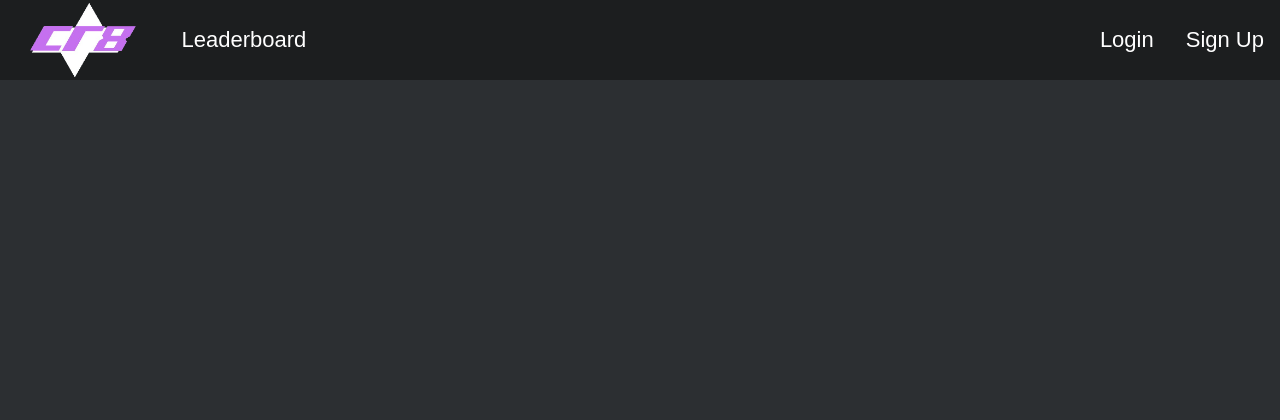
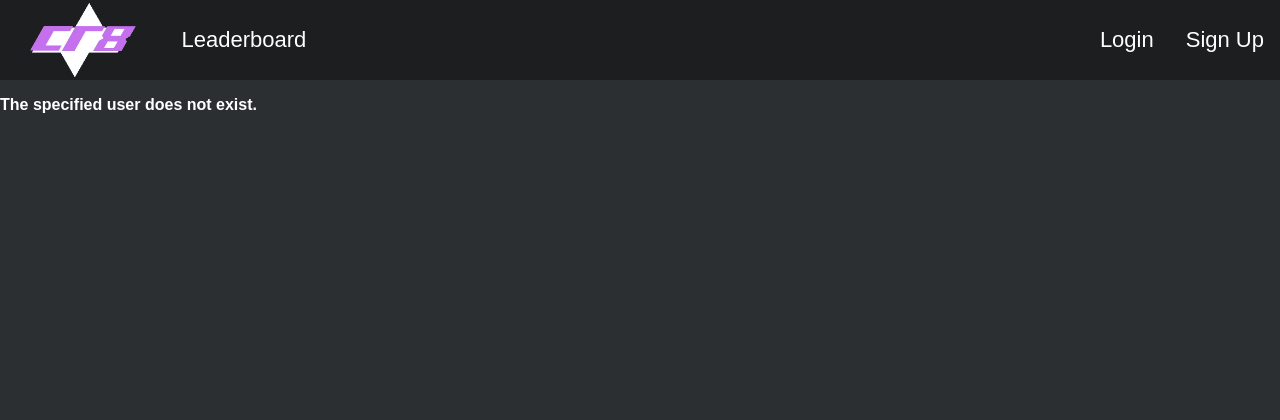
Before and after one commit to LorneBarnaby/WAD2-Team-2D, a Django app: a page that uses templates/cr8/profile.html in a window 1280 px wide. Shown: the top 420 px of the page. Run offline with Django 3.2, Linux system fonts and the light colour scheme; some libraries are stand-ins or nearby versions.

Commit message:
Completed leaderboard and profile view in views.py and added temporary html to leaderboard.html and profile.html to test the views

```diff
--- a/CR8/views.py
+++ b/CR8/views.py
@@ -4,7 +4,7 @@ from django.shortcuts import render, redirect
 from django.http import HttpResponse
 from django.urls import reverse
 
-from CR8.models import UserProfile
+from CR8.models import UserProfile, Prize, Achievement
 from .forms import UserForm, UserProfileForm
 from django.contrib.auth import authenticate, login
 from django.urls import reverse
@@ -56,7 +56,14 @@ def about_us(request):
     return render(request, 'cr8/about-us.html')
 
 def leaderboard(request):
-    return render(request, 'cr8/leaderboard.html')
+
+    user_profile_list = UserProfile.objects.order_by('-currency')
+
+    context_dict = {}
+
+    context_dict["user_profile_list"] = user_profile_list
+
+    return render(request, 'cr8/leaderboard.html', context=context_dict)
 
 
 def contact_us(request):
@@ -66,7 +73,29 @@ def faqs(request):
     return render(request, 'cr8/faqs.html')
 
 def profile(request,username):
-    return render(request, 'cr8/profile.html')
+
+    context_dict = {}
+
+    if request.user.is_authenticated and request.user.username == username:
+        context_dict['is_current_user'] = True
+    else:
+        context_dict['is_current_user'] = False
+
+    try:
+        user_profile = UserProfile.objects.get(user__username=username)
+        user_prize_list = Prize.objects.filter(userprofile=user_profile)
+        user_achievement_list = Achievement.objects.filter(userprofile=user_profile)
+
+        context_dict['user_profile'] = user_profile
+        context_dict['user_prize_list'] = user_prize_list
+        context_dict['user_achievement_list'] = user_achievement_list
+
+    except UserProfile.DoesNotExist:
+        context_dict['user_profile'] = None
+        context_dict['user_prize_list'] = None
+        context_dict['user_achievement_list'] = None
+
+    return render(request, 'cr8/profile.html', context=context_dict)
 
 def user_login(request):
     if request.method == 'POST':
--- a/templates/cr8/profile.html
+++ b/templates/cr8/profile.html
@@ -8,5 +8,31 @@
 
 {% block body_block %}
 
+    {% if user_profile %}
+        <h1> Test Profile Page </h1>
+        <div>
+
+            <p> This is {{ user_profile.user.username }}'s profile </p>
+            <img src={{ user_profile.profileImage.url }}></img>
+
+        </div>
+
+        <div>
+        {% if user_prize_list %}
+            <ul>
+                {% for prize in user_prize_list %}
+                <li> {{ prize.prizeName }} </li>
+                {% endfor %}
+            </ul>
+
+        {% endif %}
+        </div>
+    {% else %}
+        <div>
+            <p> <strong> The specified user does not exist. </strong> </p>
+        </div>
+    {% endif %}
+
+
 
 {% endblock %}
```
Also changed, not shown: templates/cr8/leaderboard.html (+9 -0 lines).
